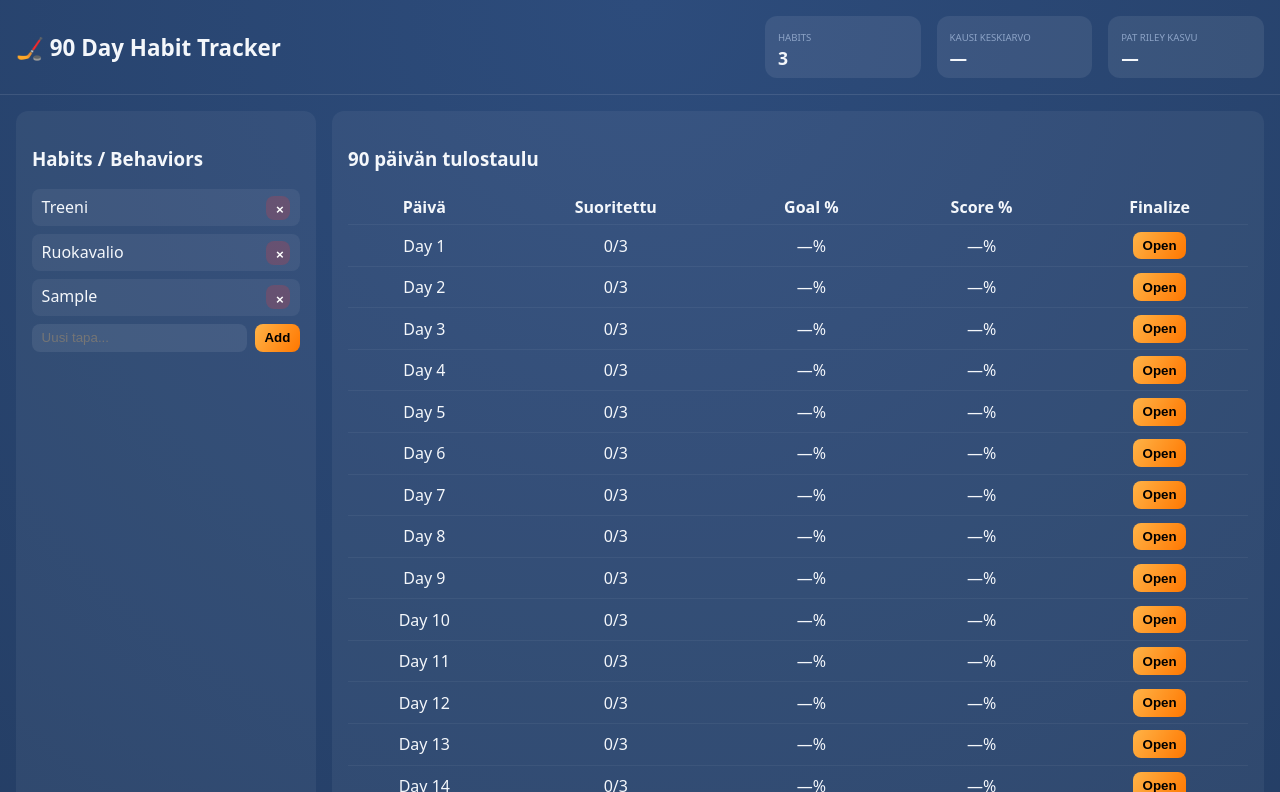
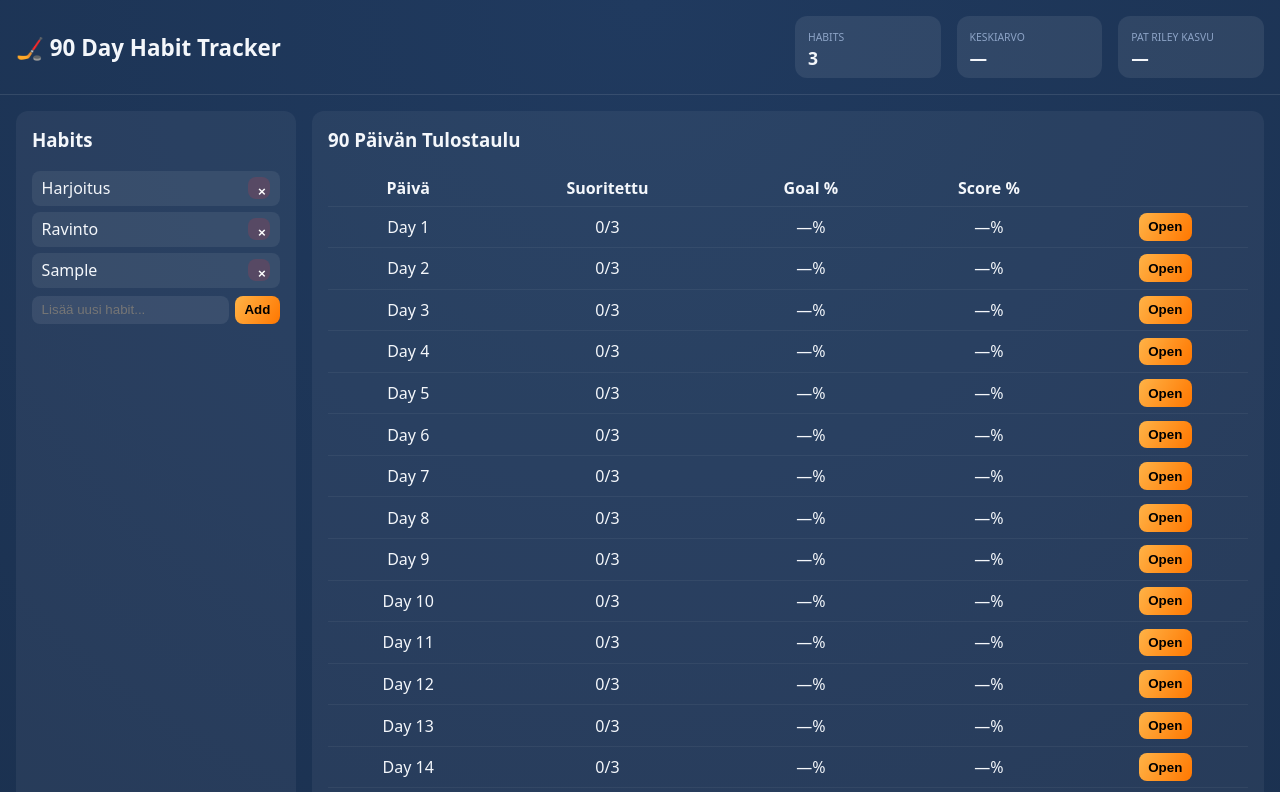
Before and after one commit to Nikolainox/Habitgame, a plain HTML site: page index.html in a window 1280 px wide. Both pictures are taken after typing "Sample" into the empty fields and a click on the button "Add". Shown: the top 792 px of the page. Drawn offline with Linux system fonts and the light colour scheme.

Commit message:
Update index.html

```diff
--- a/index.html
+++ b/index.html
@@ -3,24 +3,24 @@
 <head>
   <meta charset="UTF-8">
   <meta name="viewport" content="width=device-width, initial-scale=1.0">
-  <title>90 Day Habit Tracker</title>
+  <title>90 Day Habit Tracker 🏒</title>
   <style>
     body {
       margin: 0;
       font-family: system-ui, sans-serif;
-      background: radial-gradient(circle at top, #2d4c7c, #0d1826);
+      background: radial-gradient(circle at top, #203a5f, #0d1826);
       color: #f4f7fb;
     }
     header {
-      padding: 1rem;
       display: flex;
       justify-content: space-between;
       align-items: center;
+      padding: 1rem;
       border-bottom: 1px solid rgba(255,255,255,.1);
     }
     .title {
+      font-weight: 700;
       font-size: 1.4rem;
-      font-weight: 700;
     }
     .scoreboard {
       display: flex;
@@ -29,14 +29,14 @@
     }
     .score-tile {
       background: rgba(255,255,255,.08);
+      padding: .5rem .8rem;
       border-radius: 12px;
-      padding: .5rem .8rem;
-      min-width: 130px;
+      min-width: 120px;
     }
     .score-tile small {
       color: #8da4c7;
       text-transform: uppercase;
-      font-size: .6rem;
+      font-size: .65rem;
     }
     .score-tile div {
       font-size: 1.1rem;
@@ -44,35 +44,37 @@
     }
     main {
       display: grid;
-      grid-template-columns: 300px 1fr;
+      grid-template-columns: 280px 1fr;
       gap: 1rem;
       padding: 1rem;
     }
-    .habits, .days {
+    .panel {
       background: rgba(255,255,255,.05);
       border-radius: 12px;
       padding: 1rem;
     }
-    .habit-card {
+    h3 { margin-top: 0; }
+    .habit {
+      background: rgba(255,255,255,.07);
+      border-radius: 8px;
+      padding: .4rem .6rem;
       display: flex;
       justify-content: space-between;
-      background: rgba(255,255,255,.06);
-      padding: .4rem .6rem;
-      border-radius: 8px;
-      margin-bottom: .5rem;
+      align-items: center;
+      margin-bottom: .4rem;
     }
     .btn-del {
-      background: rgba(255,50,50,.2);
+      background: rgba(217,55,70,.2);
       border: none;
+      border-radius: 8px;
+      width: 22px;
+      height: 22px;
       color: #fff;
-      border-radius: 8px;
-      width: 24px;
-      height: 24px;
       cursor: pointer;
     }
     form {
       display: flex;
-      gap: .5rem;
+      gap: .4rem;
       margin-top: .5rem;
     }
     input, button {
@@ -93,19 +95,14 @@
     table {
       width: 100%;
       border-collapse: collapse;
-      margin-top: .5rem;
     }
     th, td {
-      padding: .4rem .3rem;
+      border-bottom: 1px solid rgba(255,255,255,.05);
+      padding: .4rem;
       text-align: center;
-      border-bottom: 1px solid rgba(255,255,255,.05);
     }
-    tr.finalized {
-      background: rgba(59,178,115,.2);
-    }
-    tr.failed {
-      background: rgba(217,55,70,.2);
-    }
+    tr.finalized { background: rgba(59,178,115,.2); }
+    tr.failed { background: rgba(217,55,70,.2); }
     .modal-backdrop {
       position: fixed;
       inset: 0;
@@ -116,16 +113,15 @@
     }
     .modal {
       background: #0d1826;
-      border: 1px solid rgba(255,255,255,.2);
+      border: 1px solid rgba(255,255,255,.25);
       border-radius: 12px;
       padding: 1rem;
       width: 340px;
     }
-    .modal h3 {
-      margin-top: 0;
-    }
+    .modal h3 { margin-top: 0; }
     .modal input[type="number"] {
-      width: 80px;
+      width: 70px;
+      margin-left: .5rem;
     }
   </style>
 </head>
@@ -133,36 +129,33 @@
   <header>
     <div class="title">🏒 90 Day Habit Tracker</div>
     <div class="scoreboard">
-      <div class="score-tile">
-        <small>Habits</small>
-        <div id="sb-habits">0</div>
-      </div>
-      <div class="score-tile">
-        <small>Kausi keskiarvo</small>
-        <div id="sb-avg">—</div>
-      </div>
-      <div class="score-tile">
-        <small>Pat Riley kasvu</small>
-        <div id="sb-pr">—</div>
-      </div>
+      <div class="score-tile"><small>Habits</small><div id="sb-habits">0</div></div>
+      <div class="score-tile"><small>Keskiarvo</small><div id="sb-avg">—</div></div>
+      <div class="score-tile"><small>Pat Riley kasvu</small><div id="sb-pr">—</div></div>
     </div>
   </header>
 
   <main>
-    <section class="habits">
-      <h3>Habits / Behaviors</h3>
+    <section class="panel">
+      <h3>Habits</h3>
       <div id="habit-list"></div>
       <form id="add-form">
-        <input id="habit-input" placeholder="Uusi tapa..." required />
+        <input id="habit-input" placeholder="Lisää uusi habit..." required />
         <button type="submit">Add</button>
       </form>
     </section>
 
-    <section class="days">
-      <h3>90 päivän tulostaulu</h3>
-      <table id="days-table">
+    <section class="panel">
+      <h3>90 Päivän Tulostaulu</h3>
+      <table id="day-table">
         <thead>
-          <tr><th>Päivä</th><th>Suoritettu</th><th>Goal %</th><th>Score %</th><th>Finalize</th></tr>
+          <tr>
+            <th>Päivä</th>
+            <th>Suoritettu</th>
+            <th>Goal %</th>
+            <th>Score %</th>
+            <th></th>
+          </tr>
         </thead>
         <tbody></tbody>
       </table>
@@ -171,10 +164,12 @@
 
   <div class="modal-backdrop" id="modal">
     <div class="modal">
-      <h3 id="modal-day-title"></h3>
+      <h3 id="modal-title"></h3>
       <div id="modal-habits"></div>
-      <div style="margin-top:.5rem;">Oma arvio Goal %:
-        <input type="number" id="goal-input" min="0" max="100"> %
+      <div style="margin-top:.5rem;">
+        <label>Goal %:
+          <input type="number" id="goal-input" min="0" max="100">
+        </label>
       </div>
       <div style="margin-top:.8rem;display:flex;justify-content:space-between;">
         <button id="btn-save">Tallenna</button>
@@ -184,64 +179,65 @@
   </div>
 
   <script>
-    const STORAGE_KEY = "habit90_state_v1";
+    const STORAGE_KEY = "habit90_state_v2";
     let state = { habits: [], days: {} };
-
-    function saveState() { localStorage.setItem(STORAGE_KEY, JSON.stringify(state)); updateScoreboard(); }
-    function loadState() {
+    const save = () => localStorage.setItem(STORAGE_KEY, JSON.stringify(state));
+    const load = () => {
       const s = localStorage.getItem(STORAGE_KEY);
       if (s) state = JSON.parse(s);
       else {
-        state.habits = [{id:"h1", name:"Treeni"}, {id:"h2", name:"Ruokavalio"}];
-        for (let i=1;i<=90;i++){ state.days[i]={checks:{},goal:null,score:null,finalized:false};}
-        saveState();
+        state.habits = [{id:"h1",name:"Harjoitus"}, {id:"h2",name:"Ravinto"}];
+        for (let i=1;i<=90;i++)
+          state.days[i] = { checks:{}, goal:null, score:null, finalized:false };
+        save();
       }
-    }
+    };
 
     // Habits
-    const habitList=document.getElementById("habit-list");
     function renderHabits(){
-      habitList.innerHTML="";
+      const list=document.getElementById("habit-list");
+      list.innerHTML="";
       state.habits.forEach(h=>{
         const div=document.createElement("div");
-        div.className="habit-card";
+        div.className="habit";
         div.innerHTML=`<span>${h.name}</span><button class="btn-del" data-id="${h.id}">×</button>`;
-        habitList.appendChild(div);
+        list.appendChild(div);
       });
       document.querySelectorAll(".btn-del").forEach(b=>b.onclick=()=>{
         const id=b.dataset.id;
         state.habits=state.habits.filter(h=>h.id!==id);
         Object.values(state.days).forEach(d=>delete d.checks[id]);
-        saveState(); renderAll();
+        save(); renderAll();
       });
       document.getElementById("sb-habits").textContent=state.habits.length;
     }
     document.getElementById("add-form").onsubmit=e=>{
       e.preventDefault();
       const val=document.getElementById("habit-input").value.trim();
-      if(!val)return;
-      state.habits.push({id:"h"+Math.random().toString(36).slice(2,7), name:val});
+      if(!val) return;
+      state.habits.push({id:"h"+Math.random().toString(36).slice(2,6),name:val});
       document.getElementById("habit-input").value="";
-      saveState(); renderAll();
+      save(); renderAll();
     };
 
-    // Days
-    const tbody=document.querySelector("#days-table tbody");
+    // 90 Days table
     function renderDays(){
+      const tbody=document.querySelector("#day-table tbody");
       tbody.innerHTML="";
       for(let i=1;i<=90;i++){
         const d=state.days[i];
+        const done=Object.values(d.checks).filter(Boolean).length;
         const tr=document.createElement("tr");
-        if(d.finalized) tr.classList.add(d.score>= (d.goal||0)? "finalized":"failed");
+        if(d.finalized) tr.classList.add(d.score>=(d.goal||0)? "finalized":"failed");
         tr.innerHTML=`
           <td>Day ${i}</td>
-          <td>${Object.values(d.checks).filter(Boolean).length}/${state.habits.length}</td>
-          <td>${d.goal??"—"}%</td>
+          <td>${done}/${state.habits.length}</td>
+          <td>${d.goal ?? "—"}%</td>
           <td>${d.score?d.score.toFixed(0):"—"}%</td>
           <td><button data-day="${i}">Open</button></td>`;
         tbody.appendChild(tr);
       }
-      tbody.querySelectorAll("button").forEach(btn=>btn.onclick=()=>openDay(+btn.dataset.day));
+      tbody.querySelectorAll("button").forEach(b=>b.onclick=()=>openModal(+b.dataset.day));
     }
 
     // Modal
@@ -250,11 +246,11 @@
     const goalInput=document.getElementById("goal-input");
     let activeDay=null;
 
-    function openDay(dayNum){
-      activeDay=dayNum;
-      const d=state.days[dayNum];
+    function openModal(day){
+      activeDay=day;
+      const d=state.days[day];
       modal.style.display="flex";
-      document.getElementById("modal-day-title").textContent=`Day ${dayNum}`;
+      document.getElementById("modal-title").textContent="Day "+day;
       modalHabits.innerHTML="";
       state.habits.forEach(h=>{
         if(!(h.id in d.checks)) d.checks[h.id]=false;
@@ -263,7 +259,7 @@
         modalHabits.appendChild(row);
       });
       goalInput.value=d.goal??"";
-      modalHabits.querySelectorAll("input[type=checkbox]").forEach(c=>c.onchange=()=>{
+      modalHabits.querySelectorAll("input").forEach(c=>c.onchange=()=>{
         d.checks[c.dataset.id]=c.checked;
       });
     }
@@ -273,7 +269,7 @@
       const d=state.days[activeDay];
       d.goal=+goalInput.value||null;
       d.finalized=false;
-      saveState(); modal.style.display="none"; renderAll();
+      save(); modal.style.display="none"; renderAll();
     };
 
     document.getElementById("btn-finalize").onclick=()=>{
@@ -283,28 +279,28 @@
       d.score=(done/total)*100;
       d.goal=+goalInput.value||null;
       d.finalized=true;
-      saveState(); modal.style.display="none"; renderAll();
+      save(); modal.style.display="none"; renderAll();
     };
 
     // Scoreboard
     function getAvg(){
-      const finals=Object.values(state.days).filter(d=>d.finalized&&d.score!=null);
-      if(!finals.length)return null;
+      const finals=Object.values(state.days).filter(d=>d.finalized && d.score!=null);
+      if(!finals.length) return null;
       return finals.reduce((a,b)=>a+b.score,0)/finals.length;
     }
     function updateScoreboard(){
       const avg=getAvg();
       document.getElementById("sb-avg").textContent=avg?avg.toFixed(1)+"%":"—";
-      const finals=Object.values(state.days).filter(d=>d.finalized&&d.score!=null);
+      const finals=Object.values(state.days).filter(d=>d.finalized && d.score!=null);
       if(finals.length<2){document.getElementById("sb-pr").textContent="—";return;}
       const last=finals[finals.length-1].score;
-      const prevAvg=(finals.slice(0,-1).reduce((a,b)=>a+b.score,0)/(finals.length-1));
+      const prevAvg=finals.slice(0,-1).reduce((a,b)=>a+b.score,0)/(finals.length-1);
       const diff=((last-prevAvg)/prevAvg)*100;
       document.getElementById("sb-pr").textContent=(diff>=0?"+":"")+diff.toFixed(1)+"%";
     }
 
     function renderAll(){ renderHabits(); renderDays(); updateScoreboard(); }
-    loadState(); renderAll();
+    load(); renderAll();
   </script>
 </body>
 </html>
```
